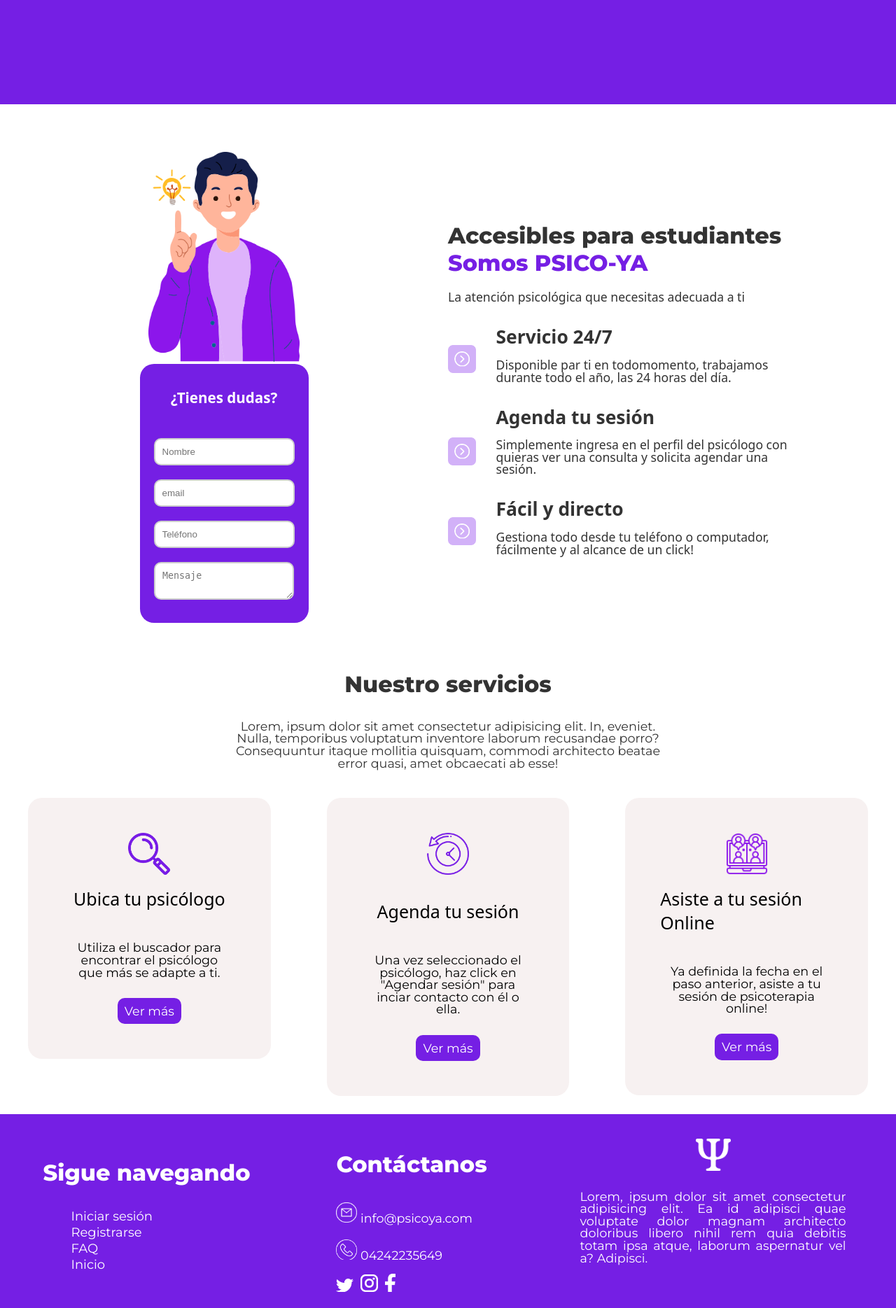
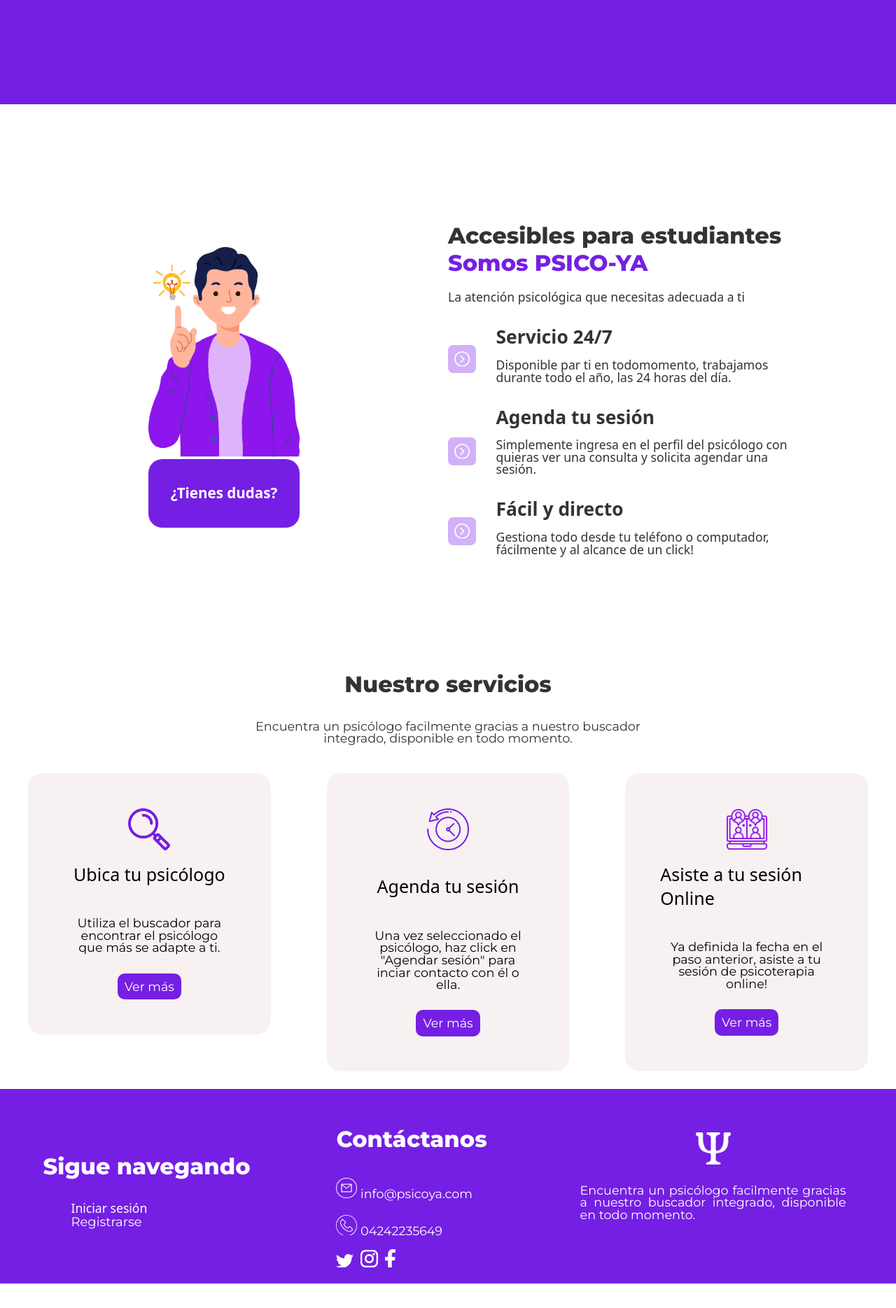
Before and after one commit to saulmoniq/TesosGrado, a Django app: page / in a window 1280 px wide. Shown: the part 524-2393 px from the top of the page at 70% size. After the commit the page ends 2358 px from the top, so only its background shows below. Run offline with Django 4.2, Linux system fonts and the light colour scheme; parts of the project's set-up code (start-up, migrations or seed data) failed here and were passed over; some libraries are stand-ins or nearby versions.

Commit message:
finished details

```diff
--- a/TEG/static/registro_estilos.css
+++ b/TEG/static/registro_estilos.css
@@ -366,3 +366,8 @@
     padding-right: 5px;
 }
 cierre form registro */
+
+.register {
+    display: flex;
+    flex-direction: column;
+}
--- a/TEG/templates/base.html
+++ b/TEG/templates/base.html
@@ -90,12 +90,17 @@
 
 <footer class="footer" id="footer">
     <div class="container">
-        <h3 class="main-title">Sigue navegando</h3>
+        <h3 class="main-title" style="color:#fff!important">Sigue navegando</h3>
         <ul>
-            <li class="lista"><a href="#">Iniciar sesión</a></li>
-            <li class="lista"><a href="#">Registrarse</a></li>
-            <li class="lista"><a href="#">FAQ</a></li>
-            <li class="lista"><a href="#">Inicio</a></li>
+            {% if user.is_authenticated %}
+            <p class="lista" href="#">Bienvenido, {{user.username}}</p>
+            <a class="lista" style="color: #fff; text-decoration: none" href="{% url 'teg:perfil' %}">Ir a perfil | </a>
+            <a class="lista" style="color: #fff; text-decoration: none" href="{% url 'teg:publicarse' %}">Publicarse | </a>
+            <a class="lista" style="color: #fff; text-decoration: none" href="/logout">Cerrar sesión</a>
+            {% else %}
+            <a class="lista" style="color: #fff; text-decoration: none" href="/login">Iniciar sesión</a>
+            {% endif %}
+            <li class="lista"><a href="{% url 'teg:register' %}">Registrarse</a></li>
         </ul>
     </div>
     <div class="container">
@@ -112,7 +117,7 @@
     </div>
     <div class="container">
         <a class="center" href="{% url 'teg:home' %}"><img width="50px" src="{% static '/images/psicologia-white.png' %}"></a>
-       <p style="text-align: justify;" class="paragraph">Lorem, ipsum dolor sit amet consectetur adipisicing elit. Ea id adipisci quae voluptate dolor magnam architecto doloribus libero nihil rem quia debitis totam ipsa atque, laborum aspernatur vel a? Adipisci.</p>
+       <p style="text-align: justify;" class="paragraph">Encuentra un psicólogo facilmente gracias a nuestro buscador integrado, disponible en todo momento.</p>
     </div>
 </footer>
 
--- a/TEG/templates/home.html
+++ b/TEG/templates/home.html
@@ -20,7 +20,7 @@
         <div class="inner">
             <h1 class="main-title">SESIONES DE TERAPIA <br>
                 <span class="resaltado"> AL ALCANCE DE TU MANO</span></h1>
-            <a class="btn center" href="#">¿CÓMO FUNCIONA?</a>
+            <a class="btn center" href="#detalles">¿CÓMO FUNCIONA?</a>
         </div>
     </div>
 </div>
@@ -38,31 +38,13 @@
         <div class="inner">
           <img class="img-slide" src="{% static '/images/sujeto_form.png'%}" />
         <div class="form-bg">
-            <h3 style="color: #fff;">¿Tienes dudas?</h3>
-          <form class="form" action="/my-handling-form-page" method="post">
-            <ul>
-             <li>
-               <input placeholder="Nombre" type="text" id="name" name="user_name">
-
-
-             </li>
-             <li>
-               <input placeholder="email" type="email" id="mail" name="user_mail">
-             </li>
-             <li>
-                <input placeholder="Teléfono" type="phone" id="phone" name="user_phone">
-              </li>
-             <li>
-               <textarea placeholder="Mensaje" id="msg" name="user_message"></textarea>
-             </li>
-            </ul>
-           </form>
+            <h3 style="color: #fff;"> <a style="text-decoration: none; color: #fff;" href="#footer">¿Tienes dudas?</a></h3>
         </div>
 
         </div>
     <!-- Parte derecha debajo del buscador. -->
     </div>
-    <div class="column b">
+    <div class="column b"id="detalles">
         <div class="">
             <h1 class="main-title">Accesibles para estudiantes <br>
                 <span class="resaltado"> Somos PSICO-YA</span></h1>
@@ -105,7 +87,7 @@
 <!-- titulo -->
 <div style="padding-left: 25%; padding-right: 25%">
 <h1 class="main-title center"> Nuestro servicios</h1>
-<p class="paragraph center">Lorem, ipsum dolor sit amet consectetur adipisicing elit. In, eveniet. Nulla, temporibus voluptatum inventore laborum recusandae porro? Consequuntur itaque mollitia quisquam, commodi architecto beatae error quasi, amet obcaecati ab esse!</p>
+<p class="paragraph center">Encuentra un psicólogo facilmente gracias a nuestro buscador integrado, disponible en todo momento. </p>
 </div>
 
 <!-- 3 tabs -->
@@ -116,7 +98,7 @@
           <img class="img-slide icon-table " src="{% static '/images/lupa.png'%}" />
           <h1 class="second-title">Ubica tu psicólogo <br></h1>
           <p class="paragraph"> Utiliza el buscador para encontrar el psicólogo que más se adapte a ti.</p>
-        <a class="btn center" href="#">Ver más</a>
+        <a class="btn center" href="{% url 'teg:publicaciones' %}">Ver más</a>
         </div>
     </div>
     <div class="column">
@@ -124,7 +106,7 @@
           <img class="img-slide icon-table" src="{% static '/images/reloj.png'%}" /><br>
           <h1 class="second-title">Agenda tu sesión <br></h1>
           <p class="paragraph"> Una vez seleccionado el psicólogo, haz click en "Agendar sesión" para inciar contacto con él o ella.</p>
-            <a class="btn center" href="#">Ver más</a>
+            <a class="btn center" href="{% url 'teg:publicaciones' %}">Ver más</a>
         </div>
     </div>
     <div class="column">
@@ -132,7 +114,7 @@
           <img class="img-slide icon-table" src="{% static '/images/video-conference.png'%}" />
           <h1 class="second-title">Asiste a tu sesión Online <br></h1>
           <p class="paragraph"> Ya definida la fecha en el paso anterior, asiste a tu sesión de psicoterapia online!</p>
-            <a class="btn center" href="#">Ver más</a>
+            <a class="btn center" href="{% url 'teg:publicaciones' %}">Ver más</a>
         </div>
     </div>
 </div>
--- a/TEG/templates/list_publicaciones.html
+++ b/TEG/templates/list_publicaciones.html
@@ -31,7 +31,8 @@
     {% for key in object_list %}
       <tr class="border-table">
         <td class="columna-table">
-          <li >{{ key.usuario }}</li>
+          <li>
+            {{ key.usuario }}</li>
         </td>
         <td class="columna-table center-table">
           {% if key.duracionTerapia > 1 %}
--- a/TEG/templates/publicarse.html
+++ b/TEG/templates/publicarse.html
@@ -17,7 +17,7 @@
 <p class="paragraph">¡Hola {{user.username}}! Al estar publicado, los demás usuarios podrán encontrarte y contactarte, sigue los sencillos pasos para llevarlo a cabo.  </p>
 <h2 class="second-title center bgpurple">1. Selecciona tu método de pago.</h2>
 <h2 class="second-title center bgpurple">2. Selecciona el precio de tu consulta. </h2>
-<h2 class="second-title center bgpurple">3. Selecciona la duración de tu terapia. {{user.id}}</h2>
+<h2 class="second-title center bgpurple">3. Selecciona la duración de tu terapia.</h2>
 <p></p>
 
 
@@ -34,8 +34,7 @@
 <script>
     document.querySelectorAll(".usuariomod")[0].value="{{user.id}}";
     document.querySelectorAll("label")[0].innerHTML="";
+    document.querySelectorAll("label")[1].innerHTML="Método de pago"
 </script>
 
-<h2>Agenda de próximas</h2>
-
 {% endblock %}
```
Also changed, not shown: TEG/templates/login.html (+6 -1 lines), TEG/templates/perfil.html (+5 -7 lines), TEG/templates/register.html (+9 -2 lines), TEG/static/images/profilepic.jpeg (added), db.sqlite3.
